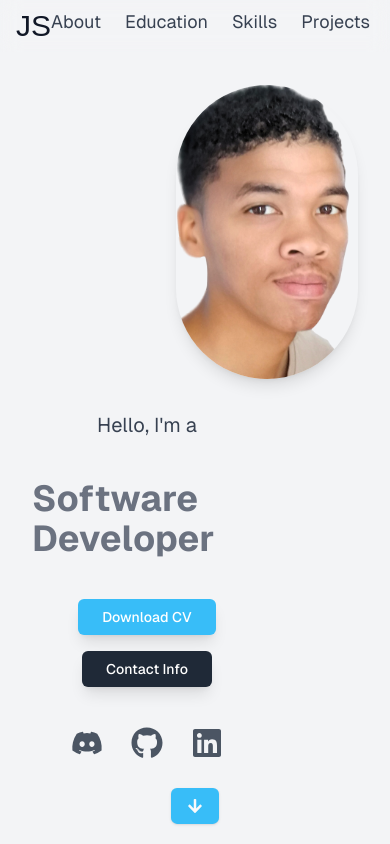
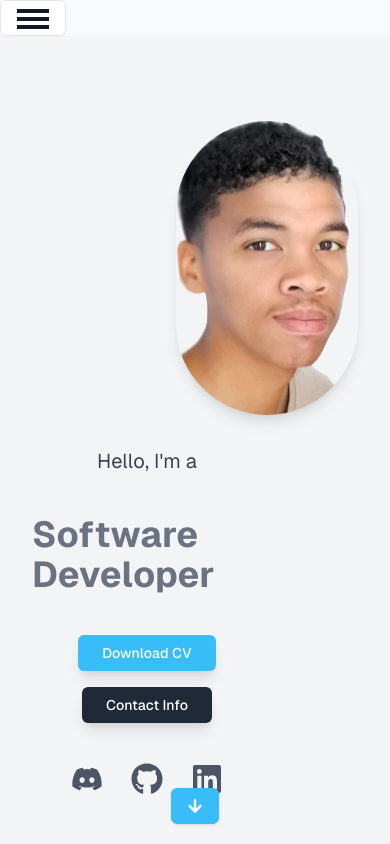
Before and after one commit to Jenaide/next_portfolio_2025, a Next.js app: page / in a window 390 px wide. Shown: the top 844 px of the page. Built offline with nearby package versions, Linux system fonts and the light colour scheme.

Commit message:
work on responsiveness of navbar

```diff
--- a/src/components/NavBar.tsx
+++ b/src/components/NavBar.tsx
@@ -1,14 +1,18 @@
 "use client";
 
-import { motion } from "framer-motion";
+import { AnimatePresence, motion } from "framer-motion";
 import Link from "next/link";
 import { useEffect, useState } from "react";
+import { Button } from "./ui/button";
 
 
 export default function NavBar(){
 
     const [activeSection, setActiveSection] = useState<string>("jenaide");
     const [scrollProgress, setScrollProgress] = useState<number>(0);
+
+    // for hamburger
+    const [menuOpen, setMenuOpen] = useState<boolean>(false);
 
     // Observe sections and update the active section
     useEffect(() => {
@@ -51,10 +55,15 @@ export default function NavBar(){
         visible: { opacity: 1, y: 0, transition: { duration: 0.5 } },
       };
 
-      const underlineVariants = {
+    const underlineVariants = {
         initial: { width: "0%", opacity: 0 },
         animate: { width: "100%", opacity: 1, transition: { duration: 0.3 } },
-      };
+    };
+
+    const mobileMenuVariants = {
+        hidden: { x: "100%", opacity: 0 },
+        visible: { x: 0, opacity: 1, transition: { type: "spring", stiffness: 100 } },
+    };
 
     return (
         <>
@@ -66,9 +75,9 @@ export default function NavBar(){
                 animate={{ width: `${scrollProgress}` }}
             />
 
-            {/* Navbar */}
+            {/* Navbar (only visible on larger screens) */}
             <motion.nav
-                className="fixed flex justify-between w-full z-50 py-2 px-4"
+                className="fixed justify-between items-center w-full z-50 py-4 px-6 bg-white shadow-md hidden md:flex"
                 initial="hidden"
                 animate="visible"
                 variants={menuVariants}
@@ -89,6 +98,7 @@ export default function NavBar(){
                         </motion.div>
                     </div>
 
+                    {/* Desktop Links */}
                     <ul className="flex space-x-6 text-lg">
                         {[
                             { label: "About", href: "#about" },
@@ -126,6 +136,58 @@ export default function NavBar(){
                         ))}
                     </ul>
             </motion.nav>
+
+
+            {/* Hamburger Button for small screens */}
+            <Button
+            variant={"outline"}
+                className="block md:hidden z-50"
+                onClick={() => setMenuOpen(!menuOpen)}
+                aria-label="Toggle menu"
+            >
+                <motion.div
+                className="w-8 h-1 bg-gray-900 mb-1"
+                animate={{ rotate: menuOpen ? 45 : 0, y: menuOpen ? 6 : 0 }}
+                />
+                <motion.div
+                className="w-8 h-1 bg-gray-900"
+                animate={{ opacity: menuOpen ? 0 : 1 }}
+                />
+                <motion.div
+                className="w-8 h-1 bg-gray-900 mt-1"
+                animate={{ rotate: menuOpen ? -45 : 0, y: menuOpen ? -6 : 0 }}
+                />
+            </Button>
+
+            {/* Mobile Menu */}
+            <AnimatePresence>
+                {menuOpen && (
+                    <motion.div
+                        className="fixed top-0 right-0 w-2/3 h-screen bg-white shadow-md flex flex-col items-center pt-20 space-y-6 z-40"
+                        initial="hidden"
+                        animate="visible"
+                        exit="hidden"
+                        variants={mobileMenuVariants}
+                    >
+                        {[
+                            { label: "About", href: "#about" },
+                            { label: "Education", href: "#education" },
+                            { label: "Skills", href: "#skills" },
+                            { label: "Projects", href: "#projects" },
+                            { label: "Contact", href: "#contact" },
+                            ].map(({ label, href }) => (
+                        <Link
+                            key={label}
+                            href={href}
+                            onClick={() => setMenuOpen(false)}
+                            className="text-xl text-gray-800 hover:text-sky-500"
+                        >
+                            {label}
+                        </Link>
+                        ))}
+                    </motion.div>
+                )}
+            </AnimatePresence>
         </>
     )
 }
```
